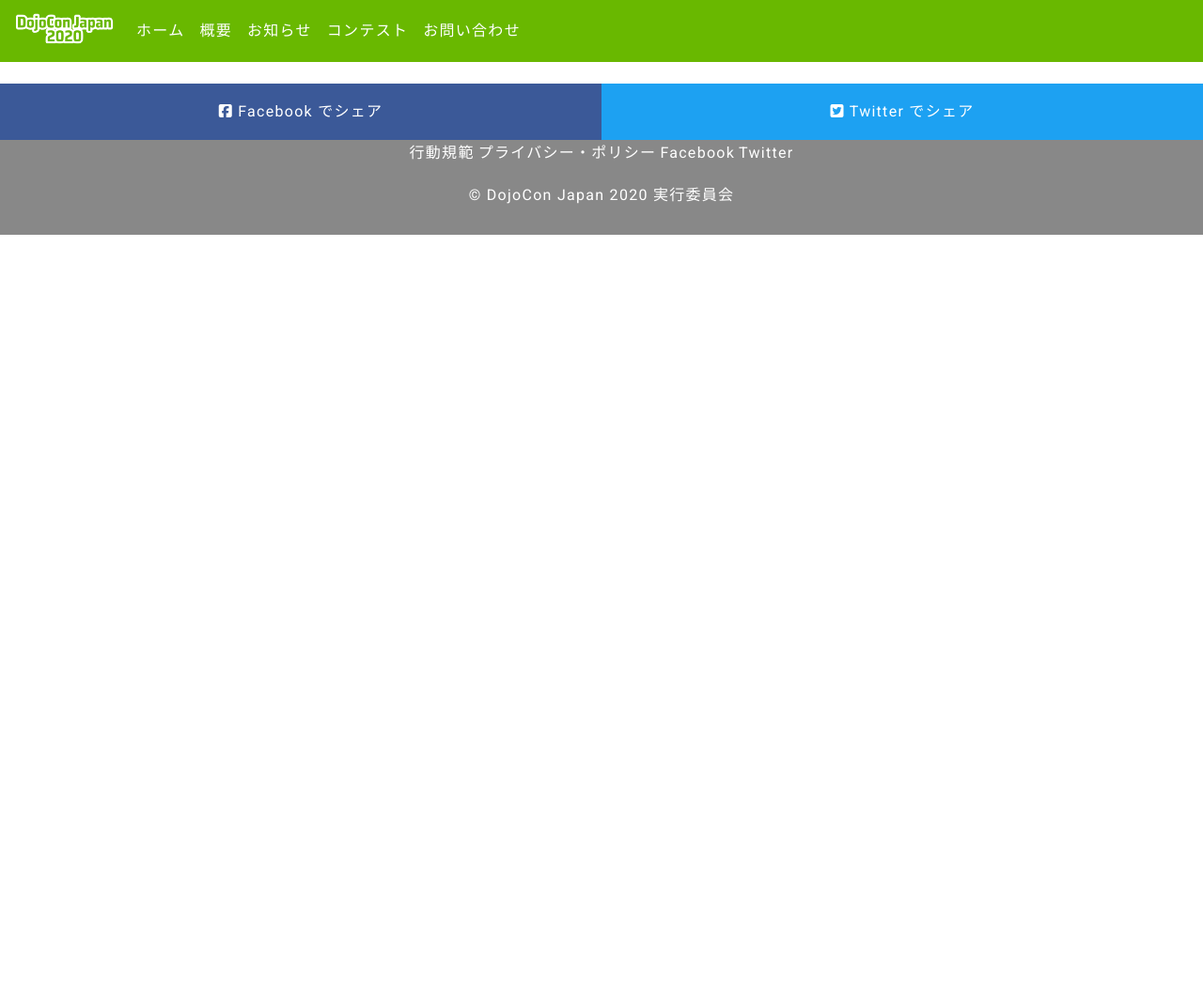
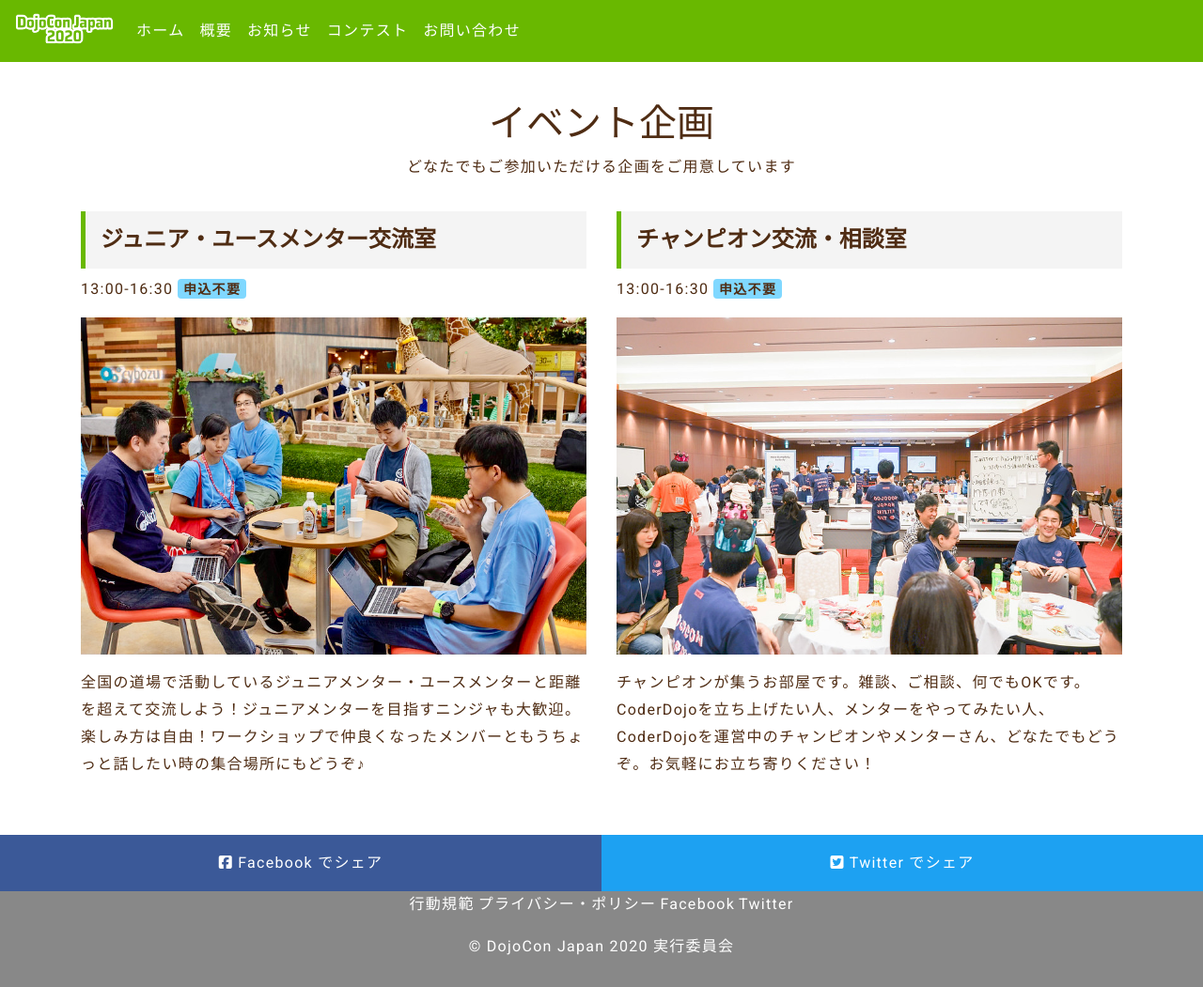
Before and after one commit to coderdojo-japan/dojocon2020.coderdojo.jp, a Jekyll site: the page built from event.html, in a window 1280 px wide and 1051 px high. Shown: the whole window at 94% size. Built offline with Jekyll 4.4.1, drawn with Linux system fonts in a browser that asks for light colours; nearby versions of some CDN libraries; some web fonts are replaced.

Commit message:
イベント企画ページの作成

```diff
--- /dev/null
+++ b/_data/event.yml
@@ -0,0 +1,18 @@
+# - title:
+#   text:
+#   img:
+#   url:
+
+- title: ジュニア・ユースメンター交流室
+  text: 全国の道場で活動しているジュニアメンター・ユースメンターと距離を超えて交流しよう！ジュニアメンターを目指すニンジャも大歓迎。楽しみ方は自由！ワークショップで仲良くなったメンバーともうちょっと話したい時の集合場所にもどうぞ♪
+  img: event-03.jpg
+  time: 13:00-16:30
+  tag: 申込不要
+  url:
+
+- title: チャンピオン交流・相談室
+  text: チャンピオンが集うお部屋です。雑談、ご相談、何でもOKです。CoderDojoを立ち上げたい人、メンターをやってみたい人、CoderDojoを運営中のチャンピオンやメンターさん、どなたでもどうぞ。お気軽にお立ち寄りください！
+  img: event-02.jpg
+  time: 13:00-16:30
+  tag: 申込不要
+  url:
--- a/event.html
+++ b/event.html
@@ -1,8 +1,50 @@
 ---
 layout: default
+title: "イベント企画"
 copy: "- Beyond the distance(距離を超えて) -"
+thumbnail: event.png
 ---
-<div class="top-contents">
+
+<div class="container mt-5">
+    <div class="row">
+        <div class="col-md-6 offset-md-3 col-12">
+            <h1>イベント企画</h1>
+            <p>どなたでもご参加いただける企画をご用意しています</p>
+        </div>
+    </div>
+
+    <div class="row text-left">
+
+        {% for data in site.data.event %}
+
+        <div class="col-md-6 col-12 p-3" id="{{data.title}}">
+            <h4 class="ws-title">{{data.title}}</h4>
+
+            <p>
+                {{data.time}}
+                {% if data.tag %}
+                    <span class="badge badge-ws">{{data.tag}}</span>
+                {% endif %}
+
+                </p>
+
+            <img src="img/event/{{data.img}}" class="w-100"alt="">
 
 
+            {% if data.profile-img %}
+                <div class="my-3">
+                    <img src="img/session/{{data.profile-img}}" class="w-100 px-5" alt="">
+                </div>
+            {%endif%}
+
+            <p class="session-speaker-name">{{data.speaker}} {% if data.affiliation %}（ {{data.affiliation}} ）{%endif%}</p>
+
+            <p>{{data.text}}</p>
+
+        </div>
+
+        {% endfor %}
+
+    </div>
+
 </div>
```
Also changed, not shown: img/event/event-01.jpg (added), img/event/event-02.jpg (added), img/event/event-03.jpg (added), img/post/event.png (added), img/post/workshop.png.
